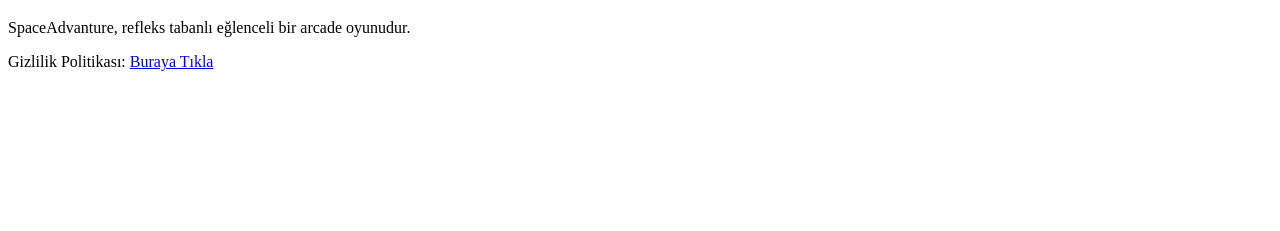
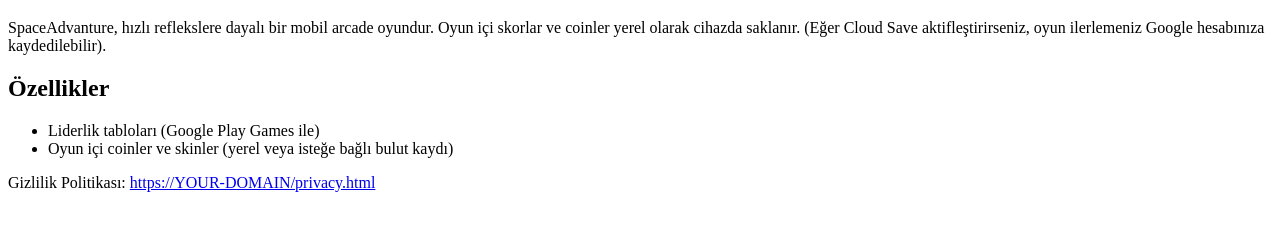
Before and after one commit to ahmethanp/spaceadventure, a plain HTML site: page index.html in a window 1280 px wide. Shown: the part 61-292 px from the top of the page. Drawn offline with Linux system fonts and the light colour scheme.

Commit message:
Update index.html

```diff
--- a/index.html
+++ b/index.html
@@ -1,12 +1,18 @@
 <!doctype html>
 <html lang="tr">
 <head>
-  <meta charset="utf-8">
+  <meta charset="utf-8" />
+  <meta name="viewport" content="width=device-width,initial-scale=1" />
   <title>SpaceAdvanture</title>
 </head>
 <body>
   <h1>SpaceAdvanture</h1>
-  <p>SpaceAdvanture, refleks tabanlı eğlenceli bir arcade oyunudur.</p>
-  <p>Gizlilik Politikası: <a href="privacy.html">Buraya Tıkla</a></p>
+  <p>SpaceAdvanture, hızlı reflekslere dayalı bir mobil arcade oyundur. Oyun içi skorlar ve coinler yerel olarak cihazda saklanır. (Eğer Cloud Save aktifleştirirseniz, oyun ilerlemeniz Google hesabınıza kaydedilebilir).</p>
+  <h2>Özellikler</h2>
+  <ul>
+    <li>Liderlik tabloları (Google Play Games ile)</li>
+    <li>Oyun içi coinler ve skinler (yerel veya isteğe bağlı bulut kaydı)</li>
+  </ul>
+  <p>Gizlilik Politikası: <a href="/privacy.html">https://YOUR-DOMAIN/privacy.html</a></p>
 </body>
 </html>
```
